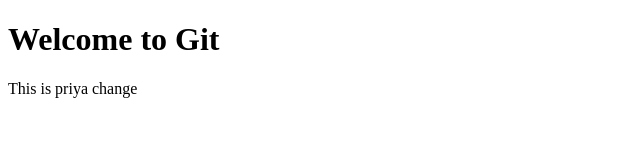
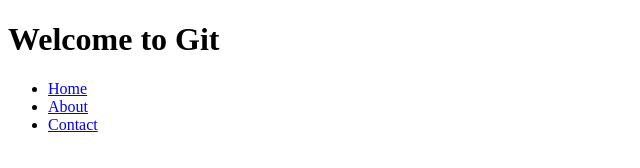
Before and after one commit to codesundar/learn-git, a plain HTML site: page index.html in a window 1280 px wide. Shown: the whole page, without its empty margins (0-640 px from the left). Drawn offline with Linux system fonts and the light colour scheme.

Commit message:
link added

```diff
--- a/index.html
+++ b/index.html
@@ -7,6 +7,10 @@
 </head>
 <body>
     <h1>Welcome to Git</h1>
-    <p>This is priya change</p>
+    <ul>
+        <li><a href="index.html">Home</a></li>
+        <li><a href="about.html">About</a></li>
+        <li><a href="contact.html">Contact</a></li>
+    </ul>
 </body>
 </html>
```
Also changed, not shown: product.html (+1 -0 lines).
